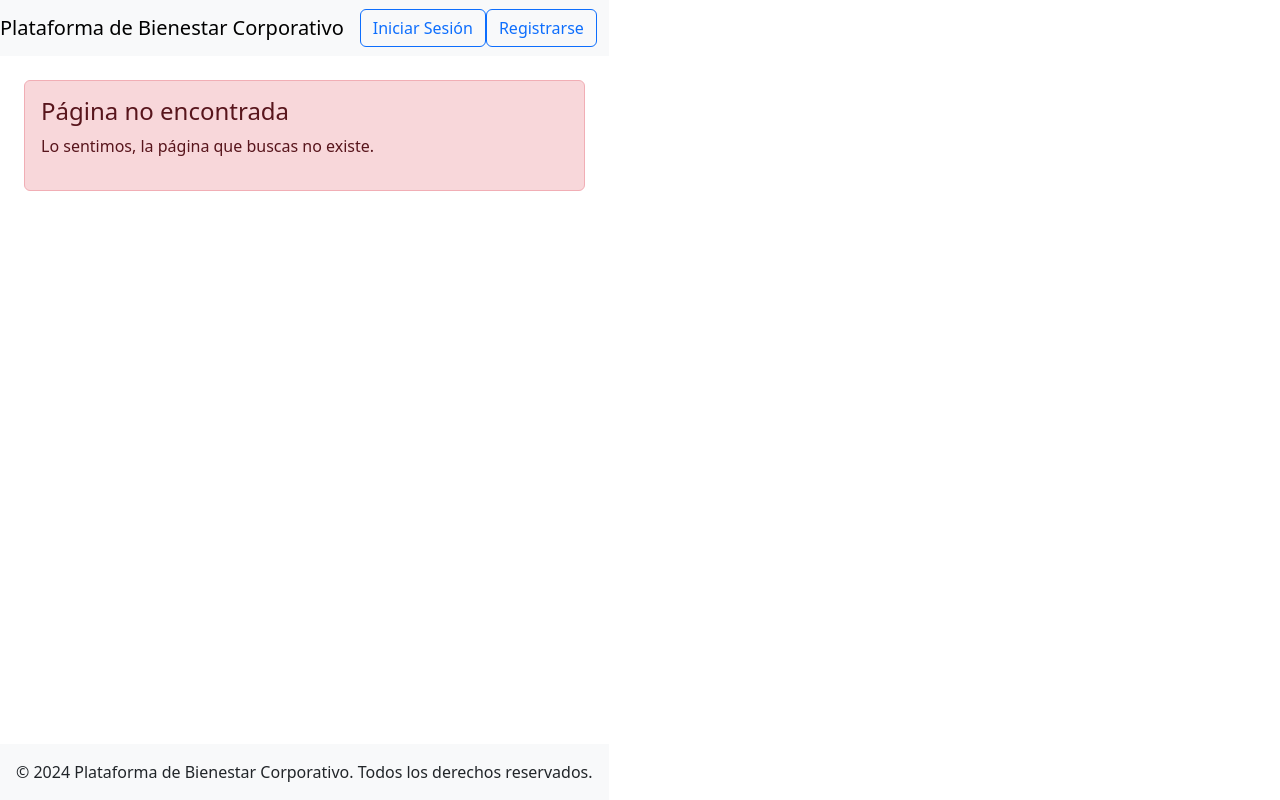
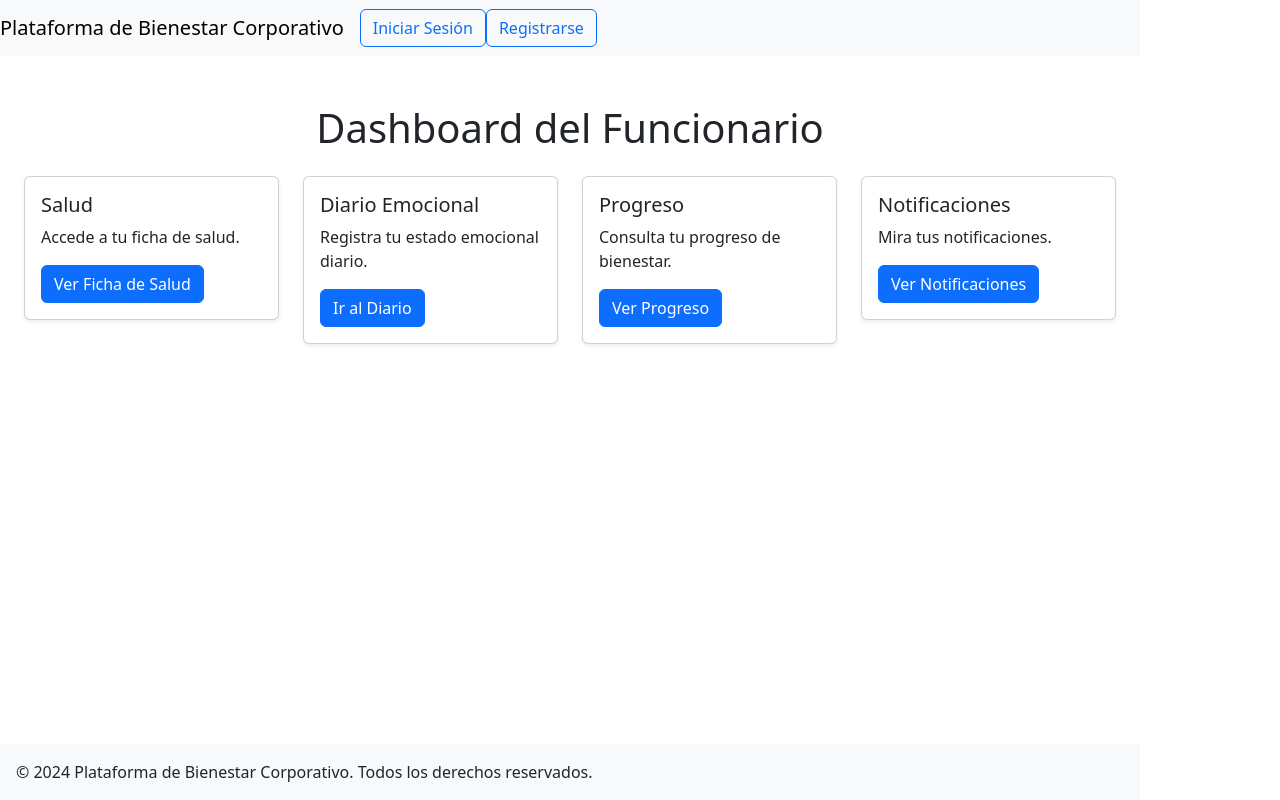
Before and after one commit to tamy290/Plataforma-de-Bienestar-Corporativo, a React (Vite) app in the folder frontend/: page /dashboard in a window 1280 px wide. Built offline with nearby package versions, Linux system fonts and the light colour scheme.

Commit message:
actualizar

```diff
--- a/frontend/src/App.jsx
+++ b/frontend/src/App.jsx
@@ -4,8 +4,9 @@ import 'bootstrap/dist/css/bootstrap.min.css';
 import Registro from './auth/Registro';
 import Login from './auth/Login';
 import Header from './shared/Header';
-import Footer from './shared/Footer';  // Correct import for Footer
+import Footer from './shared/Footer';
 import NotFound from './shared/NotFound';
+import DashboardFuncionario from './funcionario/DashboardEmpleado';
 
 const App = () => {
     return (
@@ -17,7 +18,8 @@ const App = () => {
                         <Route path="/" element={<h2>Bienvenido a la Plataforma de Bienestar Corporativo</h2>} />
                         <Route path="/registro" element={<Registro />} />
                         <Route path="/login" element={<Login />} />
-                        <Route path="*" element={<NotFound />} />  {/* Adding NotFound for unmatched routes */}
+                        <Route path="/dashboard" element={<DashboardFuncionario />} />
+                        <Route path="*" element={<NotFound />} />
                     </Routes>
                 </div>
                 <Footer />
--- /dev/null
+++ b/frontend/src/funcionario/DashboardEmpleado.jsx
@@ -0,0 +1,59 @@
+import React from 'react';
+import { Link } from 'react-router-dom';
+import { Container, Row, Col, Card, Button } from 'react-bootstrap';
+
+const DashboardFuncionario = () => {
+    return (
+        <Container className="mt-4">
+            <h1 className="text-center mb-4">Dashboard del Funcionario</h1>
+            <Row>
+                <Col md={6} lg={3}>
+                    <Card className="mb-4 shadow-sm">
+                        <Card.Body>
+                            <Card.Title>Salud</Card.Title>
+                            <Card.Text>Accede a tu ficha de salud.</Card.Text>
+                            <Link to="/ficha-salud">
+                                <Button variant="primary">Ver Ficha de Salud</Button>
+                            </Link>
+                        </Card.Body>
+                    </Card>
+                </Col>
+                <Col md={6} lg={3}>
+                    <Card className="mb-4 shadow-sm">
+                        <Card.Body>
+                            <Card.Title>Diario Emocional</Card.Title>
+                            <Card.Text>Registra tu estado emocional diario.</Card.Text>
+                            <Link to="/diario-emocional">
+                                <Button variant="primary">Ir al Diario</Button>
+                            </Link>
+                        </Card.Body>
+                    </Card>
+                </Col>
+                <Col md={6} lg={3}>
+                    <Card className="mb-4 shadow-sm">
+                        <Card.Body>
+                            <Card.Title>Progreso</Card.Title>
+                            <Card.Text>Consulta tu progreso de bienestar.</Card.Text>
+                            <Link to="/progreso">
+                                <Button variant="primary">Ver Progreso</Button>
+                            </Link>
+                        </Card.Body>
+                    </Card>
+                </Col>
+                <Col md={6} lg={3}>
+                    <Card className="mb-4 shadow-sm">
+                        <Card.Body>
+                            <Card.Title>Notificaciones</Card.Title>
+                            <Card.Text>Mira tus notificaciones.</Card.Text>
+                            <Link to="/notificaciones">
+                                <Button variant="primary">Ver Notificaciones</Button>
+                            </Link>
+                        </Card.Body>
+                    </Card>
+                </Col>
+            </Row>
+        </Container>
+    );
+};
+
+export default DashboardFuncionario;
```
